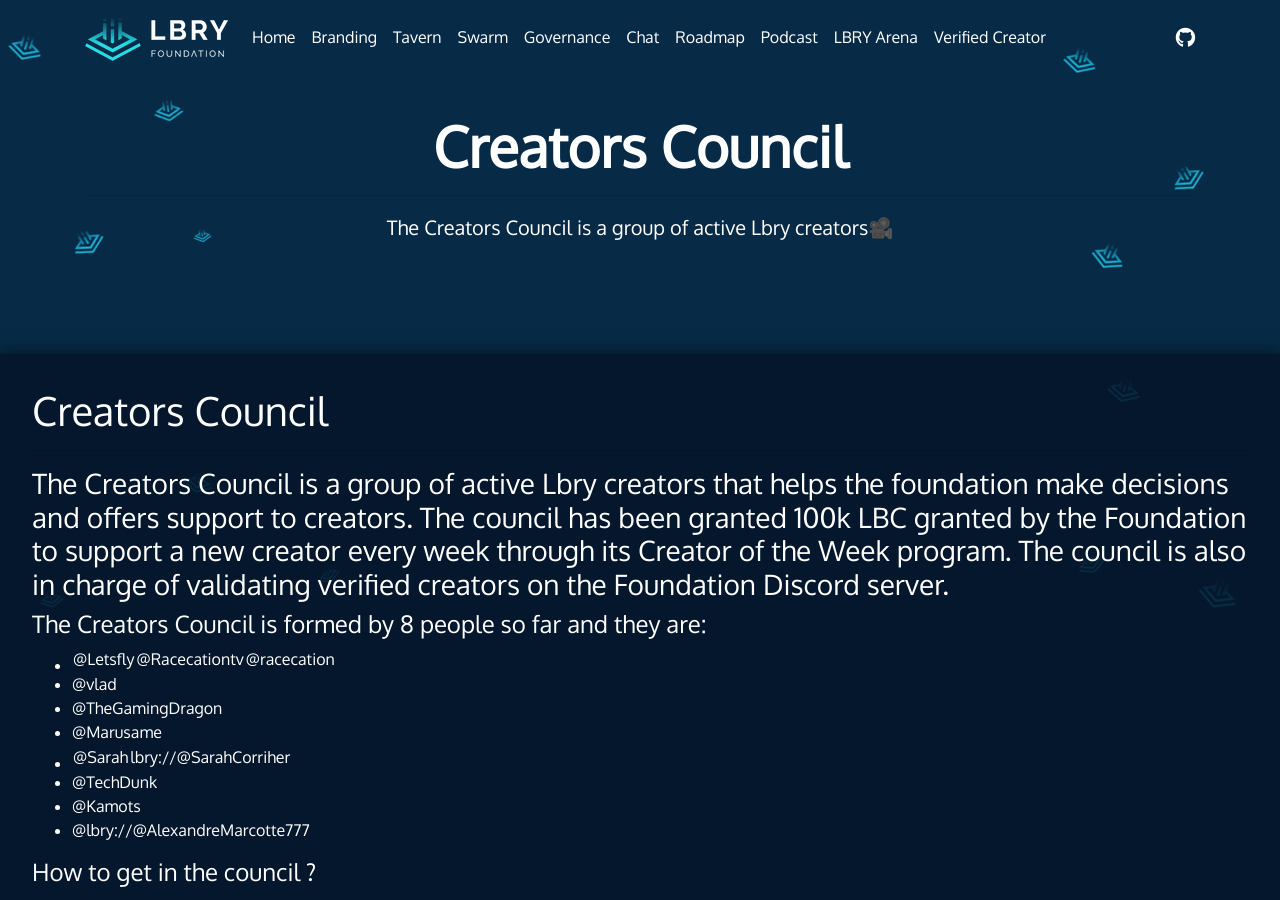
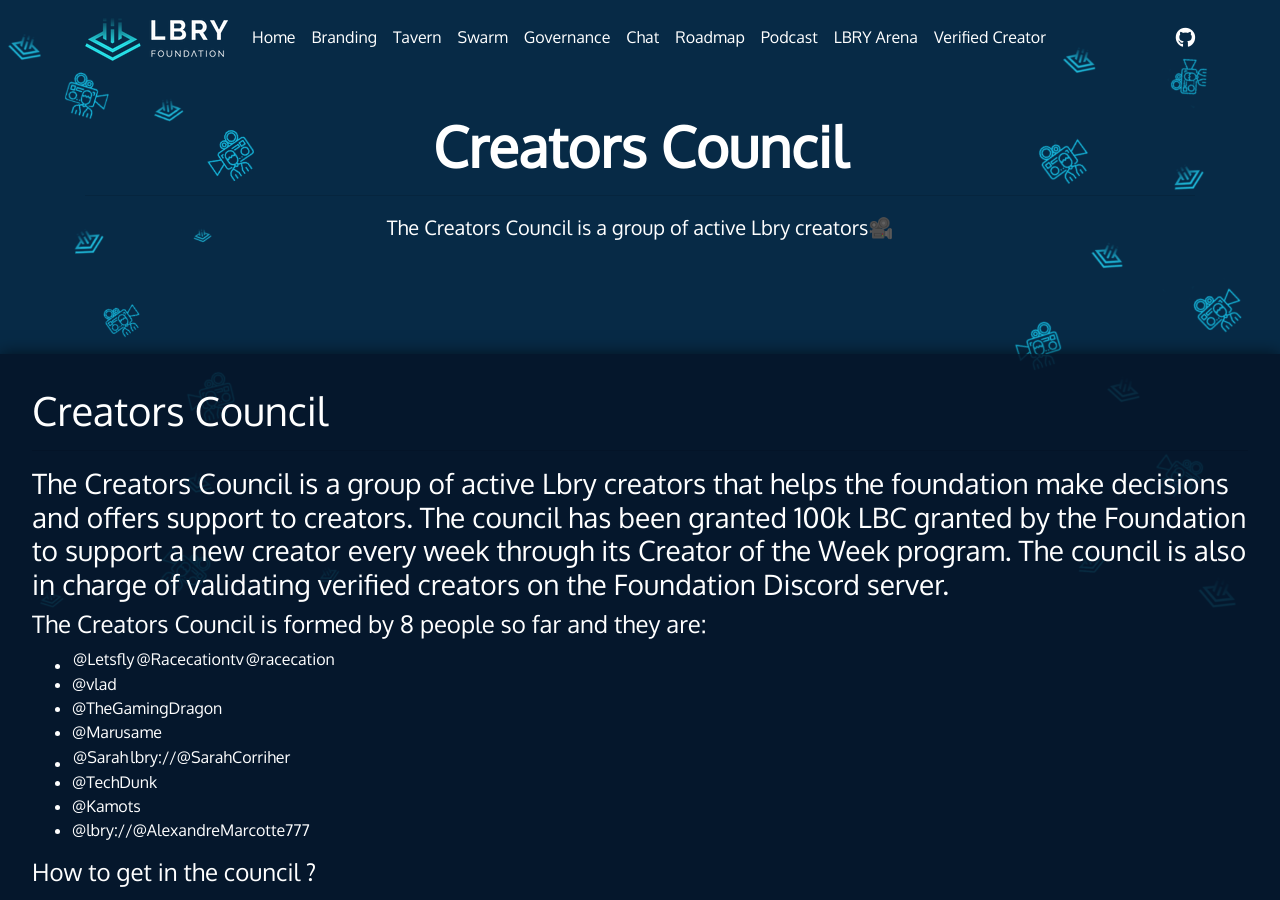
Before and after one commit to LBRYFoundation/lbryorg, a Jekyll site: the page built from pages/creators.md, in a window 1280 px wide and 900 px high. Built offline with Jekyll 4.4.1, drawn with Linux system fonts in a browser that asks for light colours.

Commit message:
link background art and meta image

```diff
--- a/pages/creators.md
+++ b/pages/creators.md
@@ -1,8 +1,8 @@
 ---
 title : Creators Council
 subhead : The Creators Council is a group of active Lbry creators🎥
-bg-image : "../img/foundation-background-art.png"
-meta-image : "https://lbry.org/img/home-page-meta-img.png"
+bg-image : "../img/foundation-creators-background-art.png"
+meta-image : "https://lbry.org/img/creators-page-meta-img.png"
 layout : default
 permalink : /creators/
 ---
```
